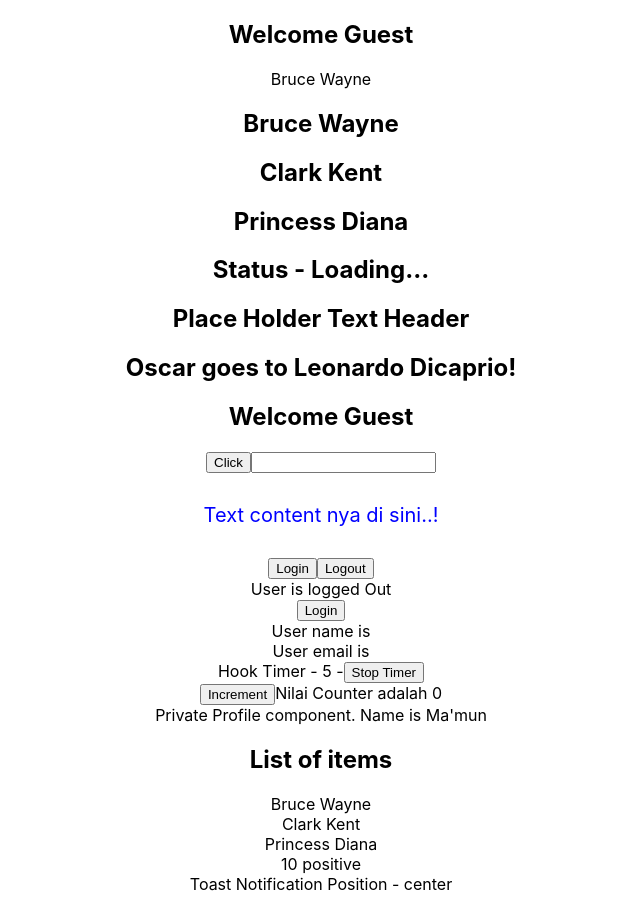
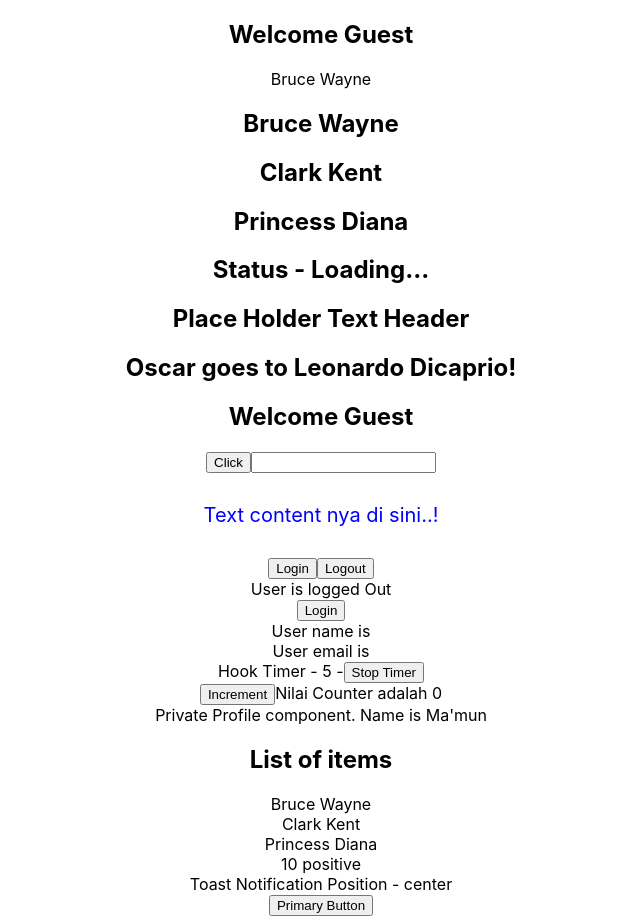
Before and after one commit to Qmun14/react-typescript, a React (Create React App) app: page / in a window 1280 px wide. Shown: the whole page, without its empty margins (319-959 px from the left). Before the commit the page ends 894 px from the top, so only its background shows below. Built offline with nearby package versions, Linux system fonts and the light colour scheme.

Commit message:
Wrapping HTML Elements --> Jika Anda ingin membuat Custom <Button> yang membutuhkan semua properti bawaan <button> dengan melakukan hal-hal khusus | atau juga semua property milik html elements

```diff
--- a/src/App.tsx
+++ b/src/App.tsx
@@ -18,6 +18,7 @@ import { Profile } from './components/auth/Profile';
 import { List } from './components/generics/List';
 import { RandomNumber } from './components/restriction/RandomNumber';
 import { Toast } from './components/templateliterals/Toast';
+import { CustomButton } from './components/html/Button';
 
 function App() {
 
@@ -85,6 +86,9 @@ function App() {
       ]} onClick={item => console.log(item)} />
       <RandomNumber value={10} isPositive={true} />
       <Toast position='center' />
+      <CustomButton variant='primary' onClick={() => console.log('click')}>
+        Primary Button
+      </CustomButton>
     </div>
   );
 }
--- /dev/null
+++ b/src/components/html/Button.tsx
@@ -0,0 +1,10 @@
+type ButtonProps = {
+  variant: 'primary' | 'secondary';
+  children: string;
+} & Omit<React.ComponentPropsWithoutRef<'button'>, 'children'>
+
+export const CustomButton = ({ variant, children, ...rest }: ButtonProps) => {
+  return (
+    <button className={`class-with-${variant}`} {...rest}>{children}</button>
+  )
+}
--- /dev/null
+++ b/src/components/html/Input.tsx
@@ -0,0 +1,5 @@
+type InputProps = React.ComponentProps<'input'>;
+
+export const Input = (props: InputProps) => {
+  return <input />
+}
```
